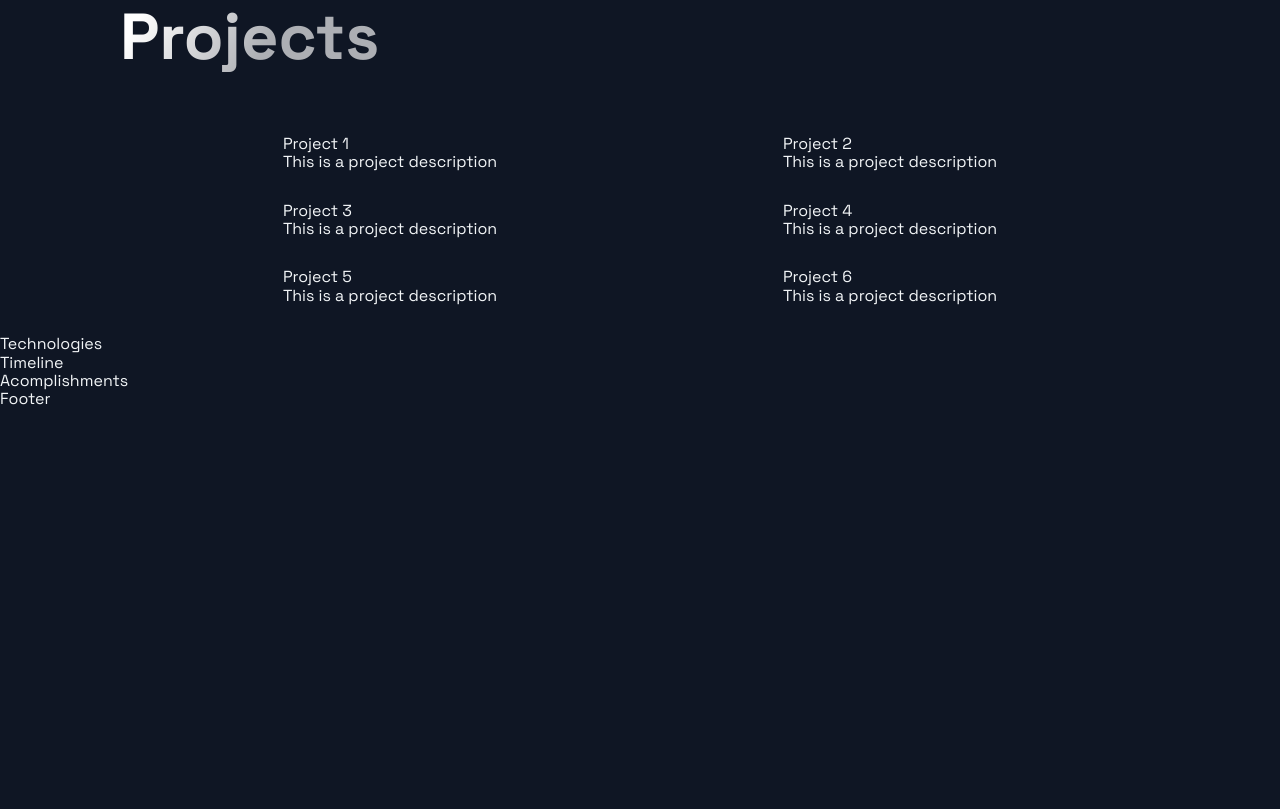
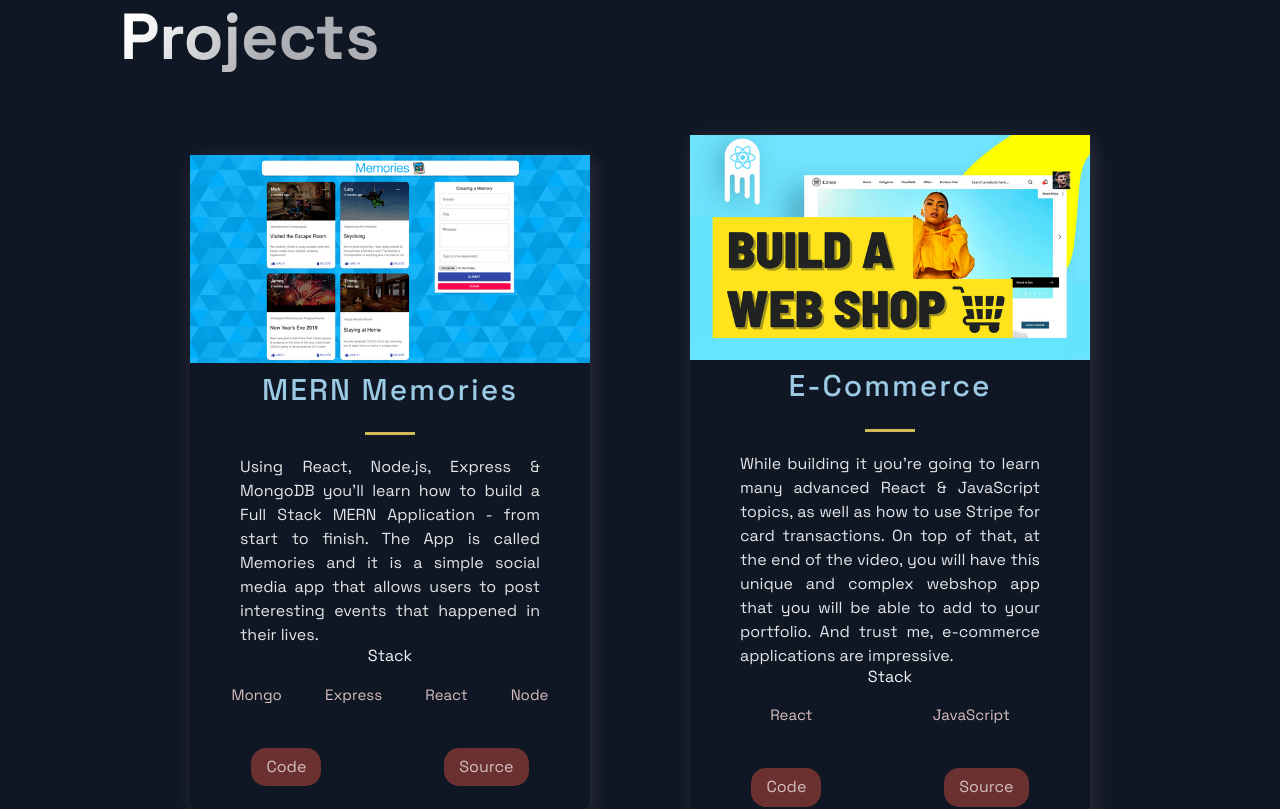
Before and after one commit to mo-codes1/Personal-Website-React, a Next.js app: page / in a window 1280 px wide. Shown: the part 700-1509 px from the top of the page. Before the commit the page ends 1109 px from the top, so only its background shows below. Built offline with nearby package versions, Linux system fonts and the light colour scheme.

Commit message:
projects section completed

```diff
--- a/src/components/Hero/Hero.js
+++ b/src/components/Hero/Hero.js
@@ -8,8 +8,7 @@ const Hero = (props) => (
   <Section row nopadding>
     <LeftSection>
       <SectionTitle main center>
-        Welcome To <br />
-        My Personal Portfolio
+        Mohammed Salah
       </SectionTitle>
       <SectionText>
         Welcome to my website
--- a/src/components/Projects/Projects.js
+++ b/src/components/Projects/Projects.js
@@ -3,36 +3,33 @@ import React from 'react';
 import { BlogCard, CardInfo, ExternalLinks, GridContainer, HeaderThree, Hr, Tag, TagList, TitleContent, UtilityList, Img } from './ProjectsStyles';
 import { Section, SectionDivider, SectionTitle } from '../../styles/GlobalComponents';
 import { projects } from '../../constants/constants';
-const projectsDemo = [{
-  title:'Project 1',
-  description:'This is a project description'
-},{
-  title:'Project 2',
-  description:'This is a project description'
-},{
-  title:'Project 3',
-  description:'This is a project description'
-},{
-  title:'Project 4',
-  description:'This is a project description'
-},{
-  title:'Project 5',
-  description:'This is a project description'
-},{
-  title:'Project 6',
-  description:'This is a project description'
-}]
+
 const Projects = () => (
   <Section nopadding id="projects">
     <SectionDivider/>
     <SectionTitle main>Projects</SectionTitle>
     <GridContainer>
-      {projectsDemo.map((project) => (
-        <div>
-          {project.title}
-          <br/>
-          {project.description}
-        </div>
+      {projects.map(({ id, image, title, description, tags, source, visit }) => (
+        <BlogCard key={id}>
+          <Img src={image} />
+          <TitleContent>
+            <HeaderThree title>{title}</HeaderThree>
+            <Hr />
+          </TitleContent>
+          <CardInfo>{description}</CardInfo>
+          <div>
+            <TitleContent>Stack</TitleContent>
+            <TagList>
+              {tags.map((tag, i) => (
+                <Tag key={i}>{tag}</Tag>
+              ))}
+            </TagList>
+          </div>
+          <UtilityList>
+            <ExternalLinks href={visit}>Code</ExternalLinks>
+            <ExternalLinks href={source}>Source</ExternalLinks>
+          </UtilityList>
+        </BlogCard>
       ))}
     </GridContainer>
   </Section>
```
